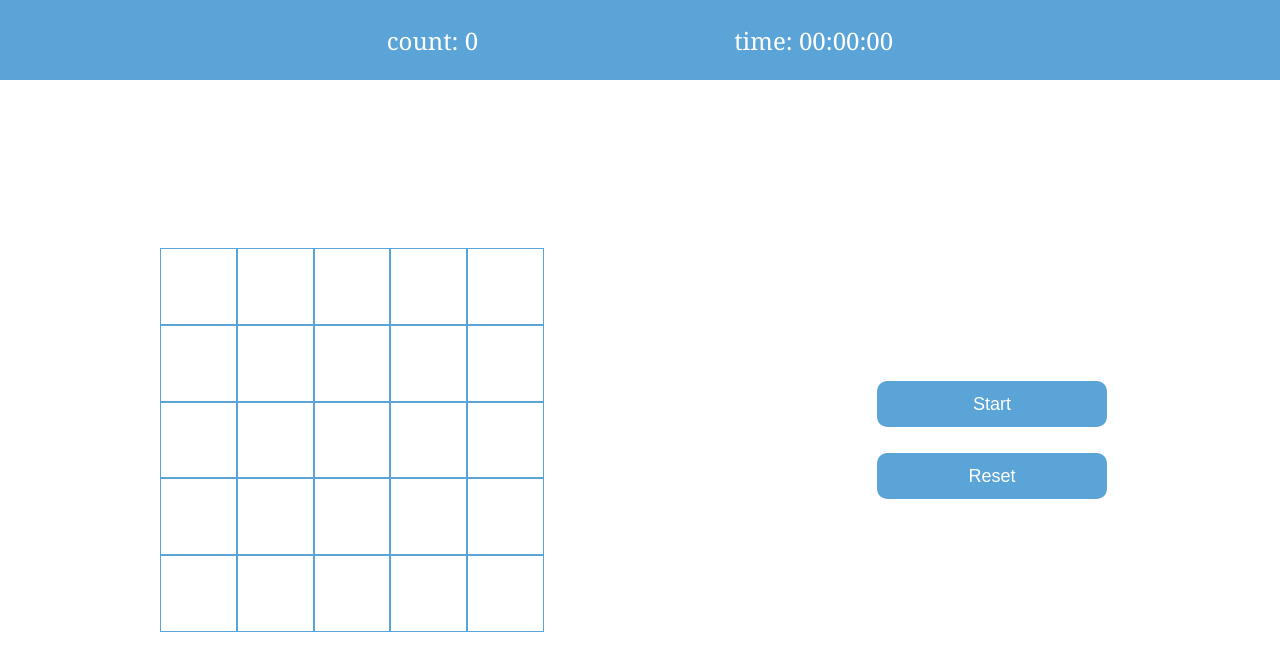
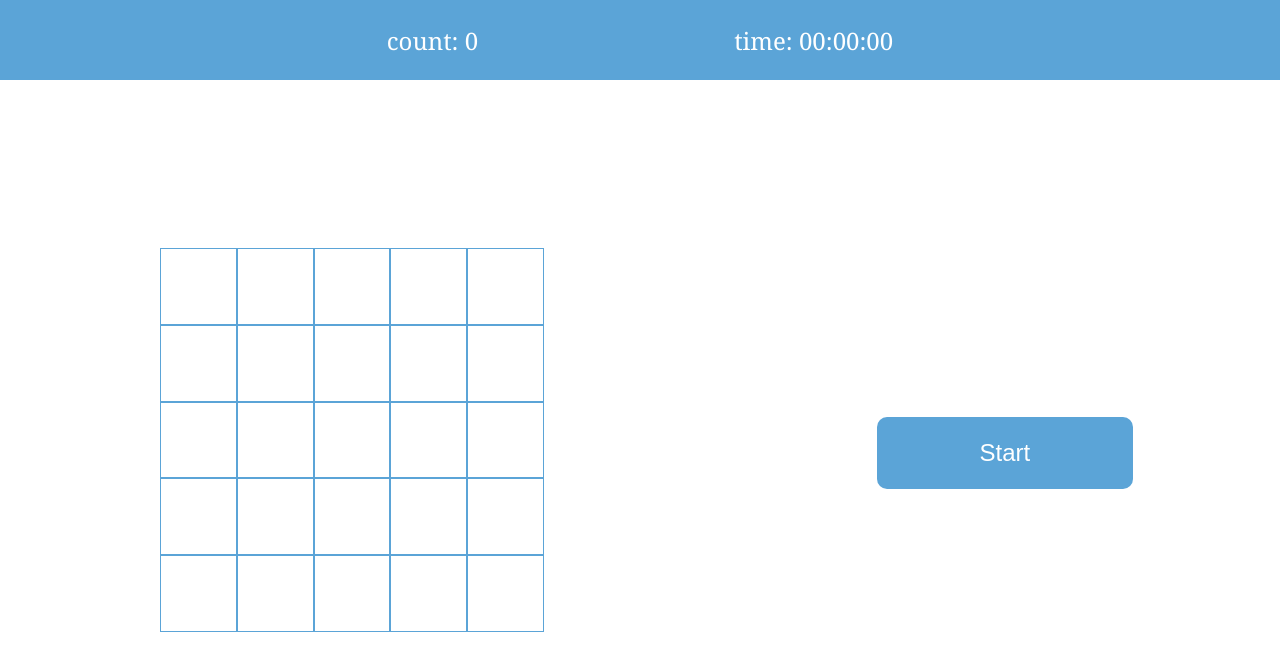
Before and after one commit to i3NakashimaTakumi/lights-out, a React (Vite) app: page / in a window 1280 px wide. Shown: the top 670 px of the page. Built offline with nearby package versions, Linux system fonts and the light colour scheme.

Commit message:
add start squares random

```diff
--- a/src/App.css
+++ b/src/App.css
@@ -64,20 +64,19 @@ header {
 }
 
 .stopwatch {
-  display: flex;
-  flex-direction: column;
   width: 20%;
-  height: 20%
+  height: 10%
 }
 
 .stopwatch button {
-  height: 50%;
+  height: 100%;
+  width: 100%;
   border-radius: 10px;
   margin: 5%;
   color: white;
   background-color: #5ba4d7;
   border: none;
-  font-size: large;
+  font-size: x-large;
 }
 
 .stopwatch button:hover {
--- a/src/App.jsx
+++ b/src/App.jsx
@@ -47,12 +47,19 @@ export default function Game() {
             <button>Restart</button>
           </div>
         )}
-        <Board squares={history} onPlay={handlePlay} counter={count} checkClear={checkClear} />
+        <Board
+          squares={history}
+          onPlay={handlePlay}
+          counter={count}
+          checkClear={checkClear}
+          isRunning={isRunning}
+        />
         <Stopwatch
           setTime={setTime}
           isRunning={isRunning}
           setIsRunning={setIsRunning}
           intervalRef={intervalRef}
+          setHistory={setHistory}
         />
       </div>
     </div>
--- a/src/Board.jsx
+++ b/src/Board.jsx
@@ -6,10 +6,12 @@ Board.propTypes = {
   onPlay: PropTypes.func.isRequired,
   counter: PropTypes.number.isRequired,
   checkClear: PropTypes.func.isRequired,
+  isRunning: PropTypes.bool.isRequired,
 };
 
-export default function Board({ squares, onPlay, counter, checkClear }) {
+export default function Board({ squares, onPlay, counter, checkClear, isRunning }) {
   function handleClick(i) {
+    if (!isRunning) return;
     squares[i] === 1 ? (squares[i] = 0) : (squares[i] = 1);
 
     // 上端以外
--- a/src/Stopwatch.jsx
+++ b/src/Stopwatch.jsx
@@ -4,20 +4,21 @@ Stopwatch.propTypes = {
   setTime: PropTypes.func.isRequired,
   isRunning: PropTypes.bool.isRequired,
   setIsRunning: PropTypes.func.isRequired,
-  intervalRef: PropTypes.number.isRequired,
+  intervalRef: PropTypes.object.isRequired,
+  setHistory: PropTypes.func.isRequired,
 };
 
-export default function Stopwatch({ setTime, isRunning, setIsRunning, intervalRef }) {
+export default function Stopwatch({ setTime, isRunning, setIsRunning, intervalRef, setHistory }) {
   function handleStart() {
+    const randomHistory = [];
+    for (let index = 0; index < 25; index++) {
+      randomHistory.push(Math.floor(Math.random() * 2));
+    }
+    setHistory(randomHistory);
     setIsRunning(true);
     intervalRef.current = setInterval(() => {
       setTime((prevTime) => prevTime + 10);
     }, 10);
-  }
-
-  function handlePause() {
-    clearInterval(intervalRef.current);
-    setIsRunning(false);
   }
 
   function handleReset() {
@@ -29,11 +30,10 @@ export default function Stopwatch({ setTime, isRunning, setIsRunning, intervalRe
   return (
     <div className="stopwatch">
       {isRunning ? (
-        <button onClick={handlePause}>Pause</button>
+        <button onClick={handleReset}>Reset</button>
       ) : (
         <button onClick={handleStart}>Start</button>
       )}
-      <button onClick={handleReset}>Reset</button>
     </div>
   );
 }
```
